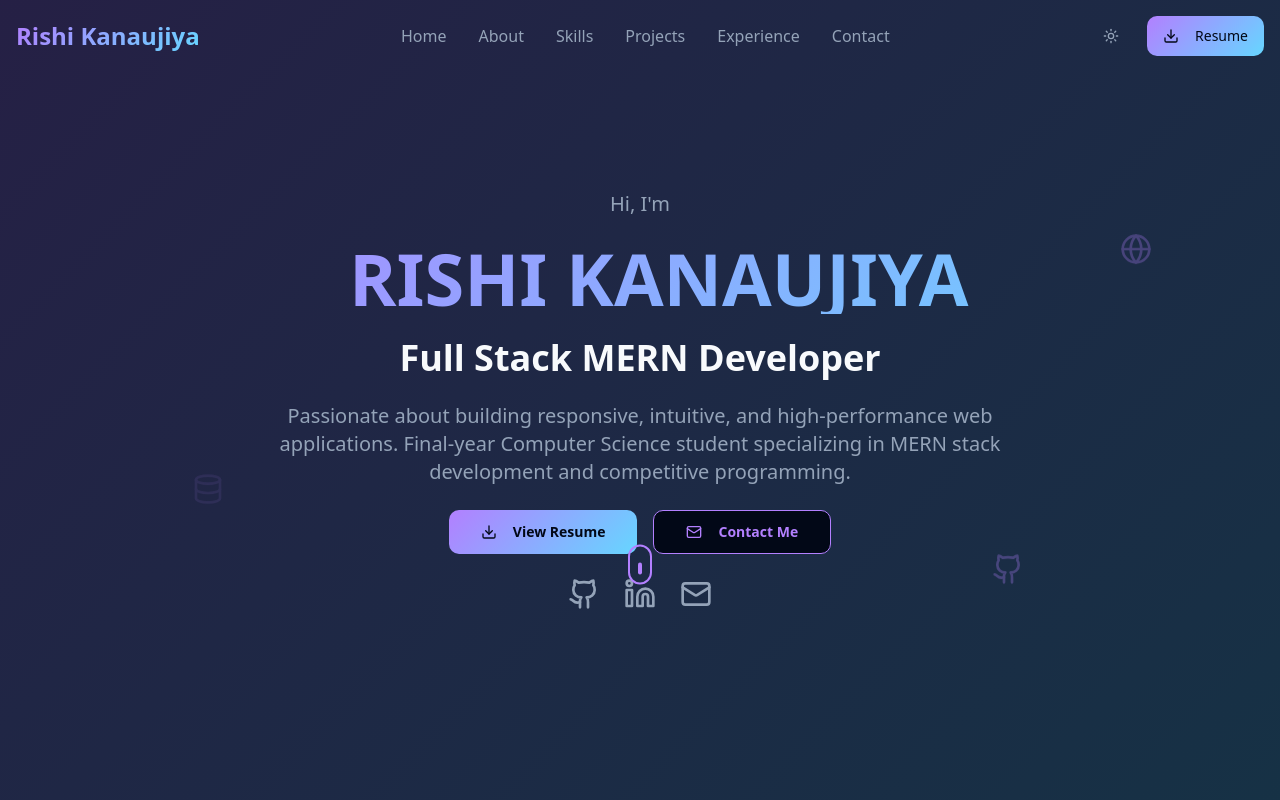
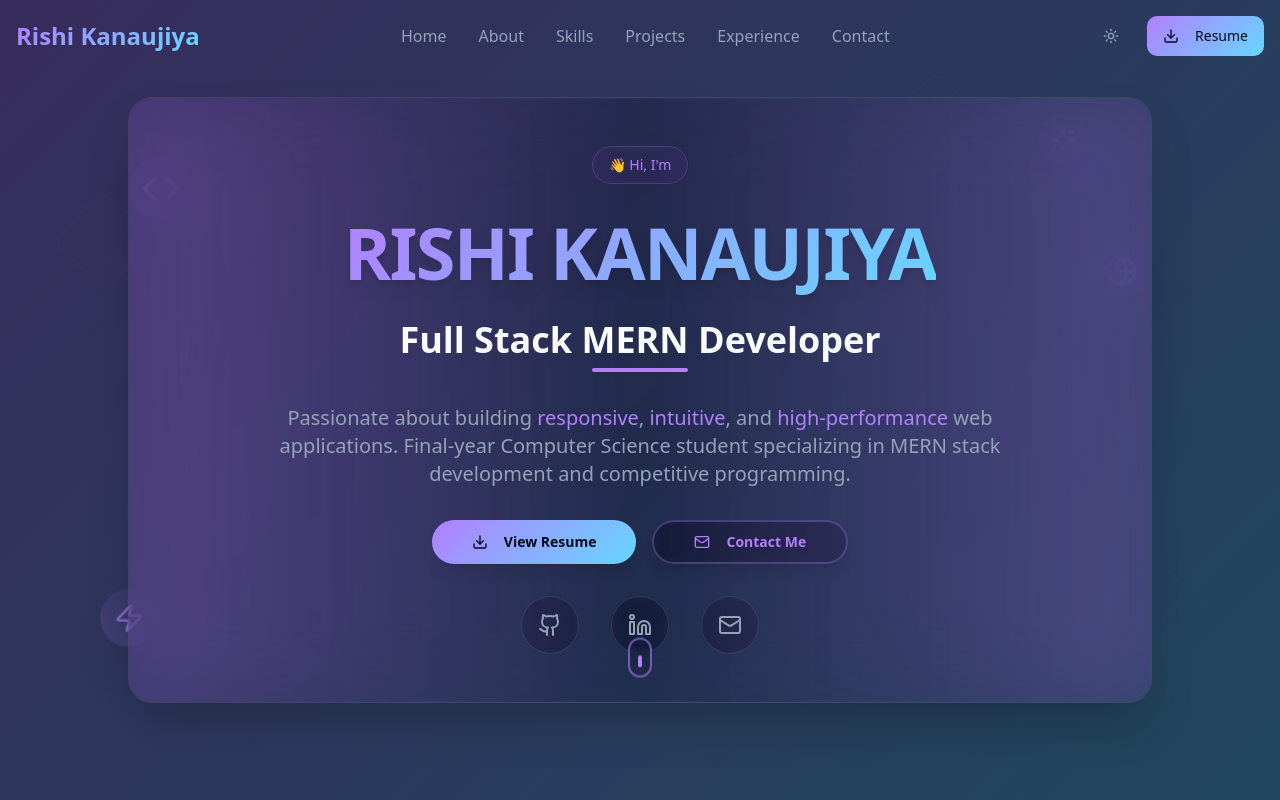
Before and after one commit to rishikanaujiya/rishikanaujiya, a React (Vite) app: page / in a window 1280 px wide. Shown: the top 800 px of the page. Built offline with nearby package versions, Linux system fonts and the light colour scheme.

Commit message:
Refactor: Enhance Hero Section UI
Update the hero section with modern UI elements and improved animations for a more visually appealing presentation.

```diff
--- a/src/components/portfolio/HeroSection.tsx
+++ b/src/components/portfolio/HeroSection.tsx
@@ -1,6 +1,7 @@
 import { motion } from 'framer-motion';
 import { Button } from '@/components/ui/button';
-import { Download, Mail, Github, Linkedin, Code, Database, Globe } from 'lucide-react';
+import { Download, Mail, Github, Linkedin, Code, Database, Globe, Sparkles, Zap } from 'lucide-react';
+
 const HeroSection = () => {
   const downloadResume = () => {
     const link = document.createElement('a');
@@ -8,216 +9,256 @@ const HeroSection = () => {
     link.download = 'RISHI-Resume.pdf';
     link.click();
   };
+
   const scrollToContact = () => {
     const element = document.querySelector('#contact');
     element?.scrollIntoView({
       behavior: 'smooth'
     });
   };
-  const floatingIcons = [{
-    Icon: Code,
-    position: {
-      top: '20%',
-      left: '10%'
-    },
-    delay: 0
-  }, {
-    Icon: Database,
-    position: {
-      top: '60%',
-      left: '15%'
-    },
-    delay: 0.5
-  }, {
-    Icon: Globe,
-    position: {
-      top: '30%',
-      right: '10%'
-    },
-    delay: 1
-  }, {
-    Icon: Github,
-    position: {
-      top: '70%',
-      right: '20%'
-    },
-    delay: 1.5
-  }];
-  return <section id="home" className="min-h-screen flex items-center justify-center relative overflow-hidden">
-      {/* Background Gradient */}
-      <div className="absolute inset-0 portfolio-gradient opacity-20" />
 
-      {/* Floating Tech Icons */}
-      {floatingIcons.map(({
-      Icon,
-      position,
-      delay
-    }, index) => <motion.div key={index} initial={{
-      opacity: 0,
-      scale: 0
-    }} animate={{
-      opacity: 0.3,
-      scale: 1
-    }} transition={{
+  const floatingIcons = [
+    { Icon: Code, position: { top: '20%', left: '10%' }, delay: 0, size: 'w-10 h-10' },
+    { Icon: Database, position: { top: '60%', left: '15%' }, delay: 0.5, size: 'w-8 h-8' },
+    { Icon: Globe, position: { top: '30%', right: '10%' }, delay: 1, size: 'w-9 h-9' },
+    { Icon: Github, position: { top: '70%', right: '20%' }, delay: 1.5, size: 'w-8 h-8' },
+    { Icon: Sparkles, position: { top: '15%', right: '15%' }, delay: 2, size: 'w-6 h-6' },
+    { Icon: Zap, position: { top: '75%', left: '8%' }, delay: 2.5, size: 'w-7 h-7' }
+  ];
+
+  const geometricShapes = [
+    { size: 'w-20 h-20', position: { top: '25%', left: '5%' }, rotation: 45, delay: 0 },
+    { size: 'w-16 h-16', position: { top: '70%', right: '8%' }, rotation: 0, delay: 1 },
+    { size: 'w-12 h-12', position: { top: '10%', right: '25%' }, rotation: 30, delay: 1.5 },
+  ];
+
+  return (
+    <section id="home" className="min-h-screen flex items-center justify-center relative overflow-hidden">
+      {/* Modern Background with Multiple Layers */}
+      <div className="absolute inset-0 bg-gradient-to-br from-background via-background/95 to-background/90" />
+      <div className="absolute inset-0 portfolio-gradient opacity-30" />
+
+      {/* Grid Pattern Overlay */}
+      <div className="absolute inset-0 opacity-[0.03]"
+           style={{
+             backgroundImage: `linear-gradient(rgba(255,255,255,0.1) 1px, transparent 1px),
+                               linear-gradient(90deg, rgba(255,255,255,0.1) 1px, transparent 1px)`,
+             backgroundSize: '50px 50px'
+           }} />
+
+      {/* Geometric Shapes */}
+      {geometricShapes.map(({ size, position, rotation, delay }, index) => (
+        <motion.div
+          key={`shape-${index}`}
+          initial={{ opacity: 0, scale: 0, rotate: 0 }}
+          animate={{
+            opacity: [0.05, 0.1, 0.05],
+            scale: [0.8, 1, 0.8],
+            rotate: [rotation, rotation + 360]
+          }}
+          transition={{
+            delay: delay + 1,
+            duration: 8,
+            repeat: Infinity,
+            ease: "linear"
+          }}
+          className={`absolute ${size} border border-primary/20 rounded-lg backdrop-blur-sm`}
+          style={position}
+        />
+      ))}
+
+      {/* Enhanced Floating Tech Icons */}
+      {floatingIcons.map(({ Icon, position, delay, size }, index) => (
+        <motion.div
+          key={`icon-${index}`}
+          initial={{ opacity: 0, scale: 0, y: 20 }}
+          animate={{
+            opacity: [0.4, 0.7, 0.4],
+            scale: [0.9, 1.1, 0.9],
+            y: [0, -10, 0]
+          }}
+          transition={{
             delay: delay + 2,
-      duration: 0.8,
+            duration: 4,
             repeat: Infinity,
-      repeatType: "reverse",
-      repeatDelay: 3
-    }} className="absolute animate-float" style={position}>
-          <Icon className="w-8 h-8 text-primary" />
-        </motion.div>)}
+            ease: "easeInOut"
+          }}
+          className="absolute"
+          style={position}
+        >
+          <div className="relative p-3 rounded-full bg-primary/5 backdrop-blur-md border border-primary/10 shadow-2xl">
+            <Icon className={`${size} text-primary drop-shadow-lg`} />
+            <div className="absolute inset-0 rounded-full bg-gradient-to-tr from-primary/20 to-transparent" />
+          </div>
+        </motion.div>
+      ))}
 
       <div className="container mx-auto px-4 text-center relative z-10">
-        {/* Intro Animation */}
-        <motion.div initial={{
-        opacity: 0,
-        y: 50
-      }} animate={{
-        opacity: 1,
-        y: 0
-      }} transition={{
-        duration: 0.8
-      }} className="space-y-6">
-          {/* Greeting */}
-          <motion.p initial={{
-          opacity: 0,
-          x: -20
-        }} animate={{
-          opacity: 1,
-          x: 0
-        }} transition={{
-          delay: 0.3,
-          duration: 0.6
-        }} className="text-xl text-muted-foreground font-light">
-            Hi, I'm
+        {/* Modern Glass Card Container */}
+        <motion.div
+          initial={{ opacity: 0, y: 50 }}
+          animate={{ opacity: 1, y: 0 }}
+          transition={{ duration: 0.8 }}
+          className="max-w-5xl mx-auto"
+        >
+          {/* Glass Morphism Main Card */}
+          <div className="relative p-8 md:p-12 rounded-3xl bg-background/10 backdrop-blur-2xl border border-white/10 shadow-2xl">
+            {/* Gradient Border Effect */}
+            <div className="absolute inset-0 rounded-3xl bg-gradient-to-r from-primary/20 via-transparent to-accent/20 p-[1px]">
+              <div className="h-full w-full rounded-3xl bg-background/5 backdrop-blur-2xl" />
+            </div>
+
+            <div className="relative space-y-8">
+              {/* Enhanced Greeting with Badge */}
+              <motion.div
+                initial={{ opacity: 0, x: -30 }}
+                animate={{ opacity: 1, x: 0 }}
+                transition={{ delay: 0.3, duration: 0.6 }}
+                className="flex items-center justify-center gap-3"
+              >
+                <div className="px-4 py-2 rounded-full bg-primary/10 border border-primary/20 backdrop-blur-sm">
+                  <p className="text-sm font-medium text-primary">👋 Hi, I'm</p>
+                </div>
+              </motion.div>
+
+              {/* Enhanced Name with Better Typography */}
+              <motion.h1
+                initial={{ opacity: 0, scale: 0.5 }}
+                animate={{ opacity: 1, scale: 1 }}
+                transition={{ delay: 0.6, duration: 0.8, type: "spring", stiffness: 100 }}
+                className="text-4xl md:text-6xl lg:text-7xl font-black tracking-tight"
+              >
+                <span className="portfolio-gradient-text drop-shadow-lg">
+                  RISHI KANAUJIYA
+                </span>
+              </motion.h1>
+
+              {/* Enhanced Title with Modern Styling */}
+              <motion.div
+                initial={{ opacity: 0, y: 20 }}
+                animate={{ opacity: 1, y: 0 }}
+                transition={{ delay: 0.9, duration: 0.6 }}
+                className="space-y-2"
+              >
+                <h2 className="text-2xl md:text-3xl lg:text-4xl font-bold text-foreground">
+                  Full Stack MERN Developer
+                </h2>
+                <div className="w-24 h-1 bg-gradient-to-r from-primary to-accent mx-auto rounded-full" />
+              </motion.div>
+
+              {/* Enhanced Description */}
+              <motion.p
+                initial={{ opacity: 0, y: 20 }}
+                animate={{ opacity: 1, y: 0 }}
+                transition={{ delay: 1.2, duration: 0.6 }}
+                className="text-lg md:text-xl text-muted-foreground max-w-3xl mx-auto leading-relaxed font-light"
+              >
+                Passionate about building{' '}
+                <span className="text-primary font-medium">responsive</span>,{' '}
+                <span className="text-accent font-medium">intuitive</span>, and{' '}
+                <span className="text-primary font-medium">high-performance</span>{' '}
+                web applications. Final-year Computer Science student specializing in MERN stack development and competitive programming.
               </motion.p>
 
-          {/* Name */}
-          <motion.h1 initial={{
-          opacity: 0,
-          scale: 0.5
-        }} animate={{
-          opacity: 1,
-          scale: 1
-        }} transition={{
-          delay: 0.6,
-          duration: 0.8,
-          type: "spring"
-        }} className="text-5xl md:text-7xl font-bold portfolio-gradient-text mb-4">  RISHI KANAUJIYA</motion.h1>
-
-          {/* Title */}
-          <motion.h2 initial={{
-          opacity: 0,
-          y: 20
-        }} animate={{
-          opacity: 1,
-          y: 0
-        }} transition={{
-          delay: 0.9,
-          duration: 0.6
-        }} className="text-2xl md:text-4xl font-semibold text-foreground mb-6">
-            Full Stack MERN Developer
-          </motion.h2>
-
-          {/* Description */}
-          <motion.p initial={{
-          opacity: 0,
-          y: 20
-        }} animate={{
-          opacity: 1,
-          y: 0
-        }} transition={{
-          delay: 1.2,
-          duration: 0.6
-        }} className="text-lg md:text-xl text-muted-foreground max-w-3xl mx-auto leading-relaxed">
-            Passionate about building responsive, intuitive, and high-performance web applications.
-            Final-year Computer Science student specializing in MERN stack development and competitive programming.
-          </motion.p>
-
-          {/* CTA Buttons */}
-          <motion.div initial={{
-          opacity: 0,
-          y: 30
-        }} animate={{
-          opacity: 1,
-          y: 0
-        }} transition={{
-          delay: 1.5,
-          duration: 0.6
-        }} className="flex flex-col sm:flex-row gap-4 justify-center items-center mt-8">
-            <Button onClick={downloadResume} size="lg" className="portfolio-gradient text-primary-foreground hover:opacity-90 transition-opacity font-semibold px-8 py-3">
+              {/* Modern CTA Buttons */}
+              <motion.div
+                initial={{ opacity: 0, y: 30 }}
+                animate={{ opacity: 1, y: 0 }}
+                transition={{ delay: 1.5, duration: 0.6 }}
+                className="flex flex-col sm:flex-row gap-4 justify-center items-center mt-12"
+              >
+                <motion.div
+                  whileHover={{ scale: 1.02, y: -2 }}
+                  whileTap={{ scale: 0.98 }}
+                >
+                  <Button
+                    onClick={downloadResume}
+                    size="lg"
+                    className="relative group portfolio-gradient text-primary-foreground font-semibold px-10 py-4 rounded-full shadow-lg hover:shadow-2xl transition-all duration-300"
+                  >
                     <Download className="w-5 h-5 mr-2" />
                     View Resume
+                    <div className="absolute inset-0 rounded-full bg-gradient-to-r from-white/20 to-transparent opacity-0 group-hover:opacity-100 transition-opacity duration-300" />
                   </Button>
-            <Button onClick={scrollToContact} variant="outline" size="lg" className="border-primary text-primary hover:bg-primary hover:text-primary-foreground font-semibold px-8 py-3">
+                </motion.div>
+
+                <motion.div
+                  whileHover={{ scale: 1.02, y: -2 }}
+                  whileTap={{ scale: 0.98 }}
+                >
+                  <Button
+                    onClick={scrollToContact}
+                    variant="outline"
+                    size="lg"
+                    className="relative group border-2 border-primary/30 bg-background/20 backdrop-blur-sm text-primary hover:bg-primary hover:text-primary-foreground font-semibold px-10 py-4 rounded-full shadow-lg hover:shadow-2xl transition-all duration-300"
+                  >
                     <Mail className="w-5 h-5 mr-2" />
                     Contact Me
                   </Button>
                 </motion.div>
-
-          {/* Social Links */}
-          <motion.div initial={{
-          opacity: 0,
-          y: 30
-        }} animate={{
-          opacity: 1,
-          y: 0
-        }} transition={{
-          delay: 1.8,
-          duration: 0.6
-        }} className="flex justify-center space-x-6 mt-12">
-            <motion.a href="https://github.com/rishikanaujiya" target="_blank" rel="noopener noreferrer" whileHover={{
-            scale: 1.1,
-            y: -2
-          }} whileTap={{
-            scale: 0.95
-          }} className="text-muted-foreground hover:text-primary transition-colors duration-200">
-              <Github className="w-8 h-8" />
-            </motion.a>
-            <motion.a href="https://linkedin.com/in/rishi-kanaujiya-19b58530b" target="_blank" rel="noopener noreferrer" whileHover={{
-            scale: 1.1,
-            y: -2
-          }} whileTap={{
-            scale: 0.95
-          }} className="text-muted-foreground hover:text-primary transition-colors duration-200">
-              <Linkedin className="w-8 h-8" />
-            </motion.a>
-            <motion.a href="mailto:rishikanaujiya9598@gmail.com" whileHover={{
-            scale: 1.1,
-            y: -2
-          }} whileTap={{
-            scale: 0.95
-          }} className="text-muted-foreground hover:text-primary transition-colors duration-200">
-              <Mail className="w-8 h-8" />
-            </motion.a>
-          </motion.div>
               </motion.div>
 
-        {/* Scroll Indicator */}
-        <motion.div initial={{
-        opacity: 0
-      }} animate={{
-        opacity: 1
-      }} transition={{
-        delay: 2.5,
-        duration: 0.6
-      }} className="absolute bottom-8 left-1/2 transform -translate-x-1/2">
-          <motion.div animate={{
-          y: [0, 10, 0]
-        }} transition={{
-          duration: 1.5,
-          repeat: Infinity
-        }} className="w-6 h-10 border-2 border-primary rounded-full flex justify-center mx-[10px]">
-            <motion.div animate={{
-            y: [0, 12, 0]
-          }} transition={{
-            duration: 1.5,
-            repeat: Infinity
-          }} className="w-1 h-3 bg-primary mt-2 rounded-full" />
+              {/* Enhanced Social Links */}
+              <motion.div
+                initial={{ opacity: 0, y: 30 }}
+                animate={{ opacity: 1, y: 0 }}
+                transition={{ delay: 1.8, duration: 0.6 }}
+                className="flex justify-center space-x-8 mt-16"
+              >
+                {[
+                  { href: "https://github.com/rishikanaujiya", Icon: Github, label: "GitHub" },
+                  { href: "https://linkedin.com/in/rishi-kanaujiya-19b58530b", Icon: Linkedin, label: "LinkedIn" },
+                  { href: "mailto:rishikanaujiya9598@gmail.com", Icon: Mail, label: "Email" }
+                ].map(({ href, Icon, label }, index) => (
+                  <motion.a
+                    key={label}
+                    href={href}
+                    target={label !== "Email" ? "_blank" : undefined}
+                    rel={label !== "Email" ? "noopener noreferrer" : undefined}
+                    whileHover={{ scale: 1.2, y: -4 }}
+                    whileTap={{ scale: 0.9 }}
+                    className="relative group p-4 rounded-full bg-background/10 backdrop-blur-sm border border-white/10 text-muted-foreground hover:text-primary transition-all duration-300 hover:shadow-xl"
+                  >
+                    <Icon className="w-6 h-6" />
+                    <div className="absolute inset-0 rounded-full bg-gradient-to-tr from-primary/20 to-transparent opacity-0 group-hover:opacity-100 transition-opacity duration-300" />
+
+                    {/* Tooltip */}
+                    <div className="absolute -bottom-12 left-1/2 transform -translate-x-1/2 px-3 py-1 bg-background/90 backdrop-blur-sm rounded-lg text-xs font-medium text-foreground opacity-0 group-hover:opacity-100 transition-opacity duration-300 border border-white/10">
+                      {label}
+                    </div>
+                  </motion.a>
+                ))}
+              </motion.div>
+            </div>
+          </div>
+        </motion.div>
+
+        {/* Enhanced Scroll Indicator */}
+        <motion.div
+          initial={{ opacity: 0 }}
+          animate={{ opacity: 1 }}
+          transition={{ delay: 2.5, duration: 0.6 }}
+          className="absolute bottom-8 left-1/2 transform -translate-x-1/2"
+        >
+          <motion.div
+            animate={{ y: [0, 10, 0] }}
+            transition={{ duration: 1.5, repeat: Infinity }}
+            className="relative"
+          >
+            <div className="w-6 h-10 border-2 border-primary/50 rounded-full flex justify-center backdrop-blur-sm bg-background/10">
+              <motion.div
+                animate={{ y: [0, 12, 0] }}
+                transition={{ duration: 1.5, repeat: Infinity }}
+                className="w-1 h-3 bg-gradient-to-b from-primary to-accent mt-2 rounded-full shadow-lg"
+              />
+            </div>
+            {/* Glow Effect */}
+            <div className="absolute inset-0 w-6 h-10 border-2 border-primary/30 rounded-full animate-pulse" />
           </motion.div>
         </motion.div>
       </div>
-    </section>;
+    </section>
+  );
 };
+
 export default HeroSection;
```
Lines whose indentation alone changed are shown as unchanged.
